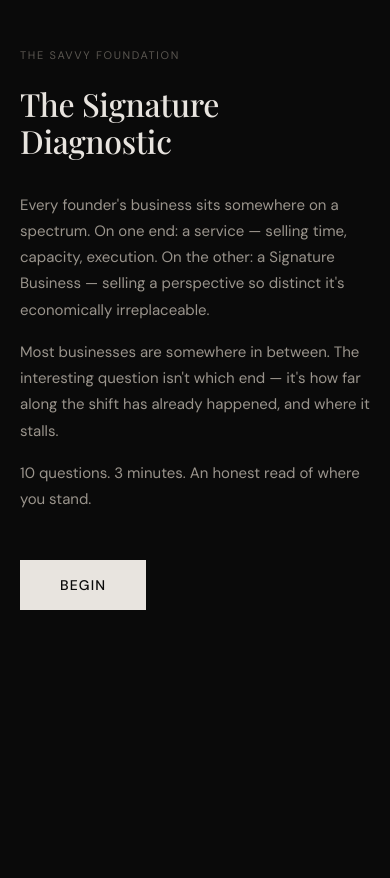
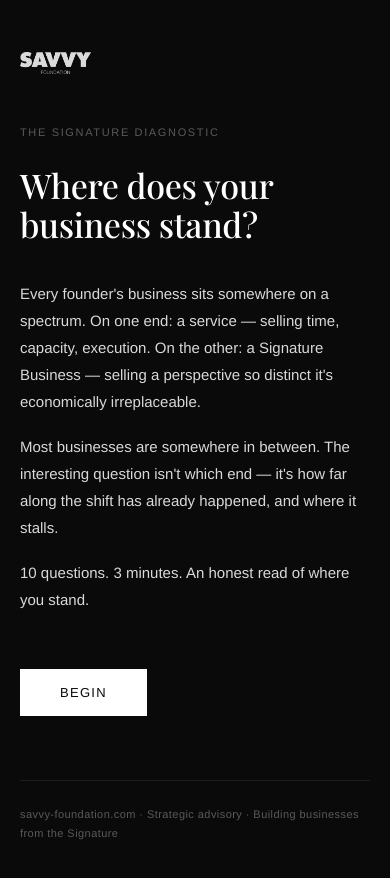
Before and after one commit to mariasavvy/signature-diagnostic, a Next.js app: page / in a window 390 px wide. Shown: the top 878 px of the page. Before the commit the page ends 844 px from the top, so only its background shows below. Built offline with nearby package versions, Linux system fonts and the light colour scheme; a web font is replaced by a local one.

Commit message:
Update design to match v6

```diff
--- a/app/globals.css
+++ b/app/globals.css
@@ -9,10 +9,11 @@
 :root {
   --bg: #0a0a0a;
   --card-bg: #111111;
-  --text-primary: #e8e4df;
-  --text-secondary: #9a948c;
-  --text-muted: #5a5650;
-  --accent: #c4a882;
+  --text-primary: #ffffff;
+  --text: #ffffff;
+  --text-secondary: #d9d9d9;
+  --text-muted: #5a5a5a;
+  --accent: #fffebf;
   --border: #1e1e1e;
 }
 
@@ -24,7 +25,7 @@ html {
 body {
   background-color: var(--bg);
   color: var(--text-primary);
-  font-family: var(--font-dm-sans), "DM Sans", sans-serif;
+  font-family: "Helvetica Neue", Helvetica, Arial, sans-serif;
   -webkit-font-smoothing: antialiased;
   -moz-osx-font-smoothing: grayscale;
   min-height: 100vh;
@@ -32,10 +33,10 @@ body {
 
 button {
   cursor: pointer;
-  font-family: var(--font-dm-sans), "DM Sans", sans-serif;
+  font-family: "Helvetica Neue", Helvetica, Arial, sans-serif;
 }
 
 input,
 textarea {
-  font-family: var(--font-dm-sans), "DM Sans", sans-serif;
+  font-family: "Helvetica Neue", Helvetica, Arial, sans-serif;
 }
--- a/app/layout.tsx
+++ b/app/layout.tsx
@@ -1,18 +1,11 @@
 import type { Metadata } from "next";
-import { Playfair_Display, DM_Sans } from "next/font/google";
+import { Playfair_Display } from "next/font/google";
 import "./globals.css";
 
 const playfair = Playfair_Display({
   subsets: ["latin"],
   variable: "--font-playfair",
   display: "swap",
-});
-
-const dmSans = DM_Sans({
-  subsets: ["latin"],
-  variable: "--font-dm-sans",
-  display: "swap",
-  weight: ["300", "400", "500"],
 });
 
 export const metadata: Metadata = {
@@ -27,7 +20,7 @@ export default function RootLayout({
   children: React.ReactNode;
 }) {
   return (
-    <html lang="en" className={`${playfair.variable} ${dmSans.variable}`}>
+    <html lang="en" className={playfair.variable}>
       <body>{children}</body>
     </html>
   );
--- a/app/page.module.css
+++ b/app/page.module.css
@@ -22,7 +22,7 @@
   display: flex;
   align-items: center;
   justify-content: center;
-  padding: 40px 24px;
+  padding: 60px 24px;
 }
 
 .container {
@@ -30,14 +30,25 @@
   width: 100%;
 }
 
+/* ===== LOGO ===== */
+
+.logo {
+  height: 22px;
+  width: auto;
+  margin-bottom: 52px;
+  opacity: 0.85;
+  display: block;
+}
+
 /* ===== SHARED ===== */
 
 .label {
+  font-family: "Helvetica Neue", Helvetica, Arial, sans-serif;
   font-size: 11px;
   letter-spacing: 0.15em;
   text-transform: uppercase;
   color: var(--text-muted);
-  margin-bottom: 24px;
+  margin-bottom: 28px;
 }
 
 .labelAccent {
@@ -46,16 +57,16 @@
 
 .labelSpacer {
   height: 11px;
-  margin-bottom: 24px;
+  margin-bottom: 28px;
 }
 
 /* ===== BUTTONS ===== */
 
 .btn {
-  font-family: var(--font-dm-sans), "DM Sans", sans-serif;
-  font-size: 14px;
+  font-family: "Helvetica Neue", Helvetica, Arial, sans-serif;
+  font-size: 13px;
   font-weight: 500;
-  letter-spacing: 0.08em;
+  letter-spacing: 0.1em;
   text-transform: uppercase;
   border: none;
   padding: 16px 40px;
@@ -80,9 +91,9 @@
   background: none;
   color: var(--text-muted);
   padding: 8px 0;
-  font-size: 13px;
-  letter-spacing: 0;
-  text-transform: none;
+  font-size: 12px;
+  letter-spacing: 0.05em;
+  text-transform: uppercase;
 }
 
 .btnSecondary:disabled {
@@ -90,7 +101,7 @@
 }
 
 .btnSecondary:hover:not(:disabled) {
-  color: var(--text-primary);
+  color: var(--text-secondary);
   opacity: 1;
 }
 
@@ -98,24 +109,25 @@
 
 .heroTitle {
   font-family: var(--font-playfair), serif;
-  font-size: clamp(32px, 5vw, 48px);
+  font-size: clamp(34px, 5vw, 52px);
   font-weight: 500;
   line-height: 1.15;
   letter-spacing: -0.01em;
   color: var(--text-primary);
-  margin-bottom: 32px;
+  margin-bottom: 36px;
 }
 
 .introText {
+  font-family: "Helvetica Neue", Helvetica, Arial, sans-serif;
   font-size: 15px;
-  line-height: 1.75;
+  line-height: 1.8;
   color: var(--text-secondary);
-  margin-bottom: 48px;
+  margin-bottom: 56px;
   max-width: 540px;
 }
 
 .introText p {
-  margin-bottom: 16px;
+  margin-bottom: 18px;
 }
 
 .introText p:last-child {
@@ -128,13 +140,14 @@
   display: flex;
   align-items: center;
   gap: 16px;
-  margin-bottom: 40px;
+  margin-bottom: 48px;
 }
 
 .progressCount {
-  font-size: 12px;
+  font-family: "Helvetica Neue", Helvetica, Arial, sans-serif;
+  font-size: 11px;
   color: var(--text-muted);
-  letter-spacing: 0.1em;
+  letter-spacing: 0.12em;
   white-space: nowrap;
 }
 
@@ -158,47 +171,50 @@
 
 .questionText {
   font-family: var(--font-playfair), serif;
-  font-size: clamp(20px, 3.5vw, 26px);
+  font-size: clamp(22px, 3.5vw, 28px);
   font-weight: 400;
-  font-style: italic;
+  font-style: normal;
   line-height: 1.45;
   color: var(--text-primary);
-  margin-bottom: 32px;
+  margin-bottom: 40px;
   letter-spacing: 0.005em;
 }
 
 /* ===== OPTIONS ===== */
 
 .options {
-  margin-bottom: 40px;
+  margin-bottom: 48px;
 }
 
 .option {
   display: block;
   width: 100%;
   text-align: left;
-  font-family: var(--font-dm-sans), "DM Sans", sans-serif;
+  font-family: "Helvetica Neue", Helvetica, Arial, sans-serif;
   font-size: 15px;
-  line-height: 1.6;
+  line-height: 1.65;
   color: var(--text-secondary);
   background: var(--card-bg);
   border: 1px solid var(--border);
-  padding: 18px 22px;
+  border-left: 3px solid transparent;
+  padding: 20px 22px 20px 20px;
   margin-bottom: 8px;
   cursor: pointer;
   transition: all 0.2s ease;
 }
 
 .option:hover {
-  background: #1a1a1a;
-  border-color: var(--text-muted);
+  background: #161616;
+  border-color: #2e2e2e;
+  border-left-color: transparent;
   color: var(--text-primary);
 }
 
 .optionSelected {
-  border-color: var(--accent) !important;
+  border-color: var(--border) !important;
+  border-left: 3px solid var(--accent) !important;
   color: var(--text-primary) !important;
-  background: #1a1a1a !important;
+  background: #161616 !important;
 }
 
 /* ===== NAV ===== */
@@ -215,10 +231,10 @@
   font-family: var(--font-playfair), serif;
   font-size: clamp(22px, 3.5vw, 30px);
   font-weight: 400;
-  font-style: italic;
+  font-style: normal;
   line-height: 1.35;
   color: var(--text-primary);
-  margin-bottom: 40px;
+  margin-bottom: 48px;
 }
 
 .emailForm {
@@ -232,7 +248,7 @@
   background: var(--card-bg);
   border: 1px solid var(--border);
   color: var(--text-primary);
-  font-family: var(--font-dm-sans), "DM Sans", sans-serif;
+  font-family: "Helvetica Neue", Helvetica, Arial, sans-serif;
   font-size: 15px;
   line-height: 1.6;
   padding: 18px 22px;
@@ -249,17 +265,19 @@
 }
 
 .emailError {
-  font-size: 13px;
+  font-family: "Helvetica Neue", Helvetica, Arial, sans-serif;
+  font-size: 12px;
   color: #c4826a;
-  letter-spacing: 0.02em;
+  letter-spacing: 0.03em;
   margin-top: -4px;
 }
 
 .privacyNote {
-  font-size: 12px;
+  font-family: "Helvetica Neue", Helvetica, Arial, sans-serif;
+  font-size: 11px;
   color: var(--text-muted);
   line-height: 1.6;
-  letter-spacing: 0.02em;
+  letter-spacing: 0.03em;
   margin-top: 4px;
 }
 
@@ -267,32 +285,35 @@
 
 .spectrumWrap {
   position: relative;
-  margin-bottom: 56px;
+  margin-bottom: 64px;
 }
 
-.spectrumBar {
-  display: flex;
-  gap: 2px;
-  margin-bottom: 14px;
+.spectrumTrack {
+  position: relative;
+  width: 100%;
+  height: 3px;
+  background: var(--border);
+  margin-bottom: 16px;
 }
 
-.spectrumSegment {
-  flex: 1;
-  height: 4px;
-  background: var(--border);
-  transition: background 0.4s ease;
-}
-
-.spectrumSegmentFilled {
-  background: var(--accent);
+.spectrumFill {
+  position: absolute;
+  left: 0;
+  top: 0;
+  height: 100%;
+  background: linear-gradient(to right, rgba(255, 254, 191, 0.25) 0%, var(--accent) 100%);
+  transition: width 0.6s cubic-bezier(0.16, 1, 0.3, 1);
 }
 
 .spectrumMarker {
   position: absolute;
-  top: -6px;
-  width: 2px;
-  height: 16px;
-  background: var(--text-primary);
+  top: 50%;
+  transform: translate(-50%, -50%);
+  width: 10px;
+  height: 10px;
+  border-radius: 50%;
+  background: var(--accent);
+  box-shadow: 0 0 10px 3px rgba(255, 254, 191, 0.45);
   transition: left 0.6s cubic-bezier(0.16, 1, 0.3, 1);
 }
 
@@ -302,8 +323,9 @@
 }
 
 .spectrumLabel {
-  font-size: 11px;
-  letter-spacing: 0.12em;
+  font-family: "Helvetica Neue", Helvetica, Arial, sans-serif;
+  font-size: 10px;
+  letter-spacing: 0.14em;
   text-transform: uppercase;
   color: var(--text-muted);
   transition: color 0.3s ease;
@@ -321,18 +343,19 @@
   font-weight: 500;
   line-height: 1.3;
   color: var(--text-primary);
-  margin-bottom: 24px;
+  margin-bottom: 28px;
 }
 
 .resultBody {
+  font-family: "Helvetica Neue", Helvetica, Arial, sans-serif;
   font-size: 15px;
-  line-height: 1.75;
+  line-height: 1.8;
   color: var(--text-secondary);
-  margin-bottom: 48px;
+  margin-bottom: 56px;
 }
 
 .resultBody p {
-  margin-bottom: 14px;
+  margin-bottom: 16px;
 }
 
 .resultBody p:last-child {
@@ -343,7 +366,17 @@
 
 .resultCta {
   border-top: 1px solid var(--border);
-  padding-top: 32px;
+  padding-top: 36px;
+}
+
+.ctaLabel {
+  font-family: "Helvetica Neue", Helvetica, Arial, sans-serif;
+  font-size: 11px;
+  font-weight: 500;
+  letter-spacing: 0.15em;
+  text-transform: uppercase;
+  color: var(--accent);
+  margin-bottom: 20px;
 }
 
 .resultCtaIntro {
@@ -362,16 +395,17 @@
 }
 
 .ctaLink {
-  font-family: var(--font-dm-sans), "DM Sans", sans-serif;
+  font-family: "Helvetica Neue", Helvetica, Arial, sans-serif;
   font-size: 14px;
-  color: var(--accent);
+  color: var(--text-secondary);
   text-decoration: none;
-  padding: 16px 0;
+  padding: 18px 0;
   border-bottom: 1px solid var(--border);
   transition: color 0.2s ease;
   display: flex;
   justify-content: space-between;
   align-items: center;
+  gap: 16px;
 }
 
 .ctaLink:first-child {
@@ -384,19 +418,44 @@
 
 .ctaLink span {
   font-size: 16px;
+  color: var(--accent);
+  flex-shrink: 0;
+}
+
+/* ===== FOOTER ===== */
+
+.footer {
+  margin-top: 64px;
+  padding-top: 24px;
+  border-top: 1px solid var(--border);
+  font-family: "Helvetica Neue", Helvetica, Arial, sans-serif;
+  font-size: 11px;
+  color: var(--text-muted);
+  letter-spacing: 0.04em;
+  line-height: 1.7;
+}
+
+.footerLink {
+  color: var(--text-muted);
+  text-decoration: none;
+  transition: color 0.2s ease;
+}
+
+.footerLink:hover {
+  color: var(--text-secondary);
 }
 
 /* ===== RESPONSIVE ===== */
 
 @media (max-width: 480px) {
   .centeredPage {
-    padding: 32px 20px;
+    padding: 40px 20px;
     align-items: flex-start;
-    padding-top: 48px;
+    padding-top: 52px;
   }
 
   .option {
-    padding: 16px 18px;
+    padding: 16px 18px 16px 16px;
     font-size: 14px;
   }
 }
--- a/app/page.tsx
+++ b/app/page.tsx
@@ -141,6 +141,24 @@ interface ResultData {
 
 type Screen = "intro" | "question" | "email" | "result";
 
+// ─── Shared footer ───────────────────────────────────────────────────────────
+
+function Footer() {
+  return (
+    <footer className={styles.footer}>
+      <a
+        href="https://savvy-foundation.com"
+        target="_blank"
+        rel="noopener noreferrer"
+        className={styles.footerLink}
+      >
+        savvy-foundation.com
+      </a>
+      {" · "}Strategic advisory · Building businesses from the Signature
+    </footer>
+  );
+}
+
 // ─── Component ───────────────────────────────────────────────────────────────
 
 export default function Home() {
@@ -242,11 +260,12 @@ export default function Home() {
     return (
       <main className={`${styles.page} ${styles.centeredPage}`}>
         <div className={styles.container}>
-          <div className={styles.label}>The SAVVY Foundation</div>
+          <img src="/savvy-logo.png" alt="The SAVVY Foundation" className={styles.logo} />
+          <div className={styles.label}>The Signature Diagnostic</div>
           <h1 className={styles.heroTitle}>
-            The Signature
+            Where does your
             <br />
-            Diagnostic
+            business stand?
           </h1>
           <div className={styles.introText}>
             <p>
@@ -263,6 +282,7 @@ export default function Home() {
           <button className={styles.btn} onClick={startQuiz}>
             Begin
           </button>
+          <Footer />
         </div>
       </main>
     );
@@ -370,10 +390,11 @@ export default function Home() {
               setResult(computed);
               setScreen("result");
             }}
-            style={{ marginTop: "1rem" }}
+            style={{ marginTop: "1.5rem" }}
           >
             Skip — just show me the result
           </button>
+          <Footer />
         </div>
       </main>
     );
@@ -382,25 +403,19 @@ export default function Home() {
   // ─── Result ─────────────────────────────────────────────────────────────────
 
   if (screen === "result" && result) {
-    const segments = 20;
-    const filledSegments = Math.round(result.percentage * segments);
     const markerLeft = `${result.percentage * 100}%`;
 
     return (
       <main className={`${styles.page} ${styles.centeredPage}`}>
         <div className={styles.container}>
+          <img src="/savvy-logo.png" alt="The SAVVY Foundation" className={styles.logo} />
           <div className={styles.label}>Your result</div>
 
           <div className={styles.spectrumWrap}>
-            <div className={styles.spectrumBar}>
-              {Array.from({ length: segments }).map((_, i) => (
-                <div
-                  key={i}
-                  className={`${styles.spectrumSegment} ${i < filledSegments ? styles.spectrumSegmentFilled : ""}`}
-                />
-              ))}
+            <div className={styles.spectrumTrack}>
+              <div className={styles.spectrumFill} style={{ width: `${result.percentage * 100}%` }} />
+              <div className={styles.spectrumMarker} style={{ left: markerLeft }} />
             </div>
-            <div className={styles.spectrumMarker} style={{ left: markerLeft }} />
             <div className={styles.spectrumLabels}>
               <span
                 className={`${styles.spectrumLabel} ${result.percentage < 0.4 ? styles.spectrumLabelActive : ""}`}
@@ -422,6 +437,7 @@ export default function Home() {
           />
 
           <div className={styles.resultCta}>
+            <div className={styles.ctaLabel}>What&rsquo;s next</div>
             <div className={styles.resultCtaIntro}>Two ways to keep thinking.</div>
             <div className={styles.ctaLinks}>
               <a className={styles.ctaLink} href="#">
@@ -434,6 +450,8 @@ export default function Home() {
               </a>
             </div>
           </div>
+
+          <Footer />
         </div>
       </main>
     );
```
Also changed, not shown: .claude/settings.local.json, public/savvy-logo.png (added), 1 other file (tests, documents, lock files or other folders).
